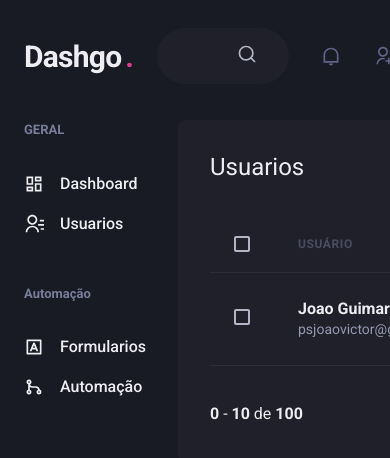
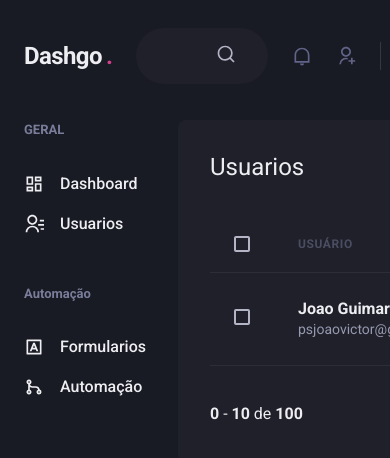
Before and after one commit to Joaopsguimaraes/dashgo-chakraui, a Next.js app: page /users in a window 390 px wide. Shown: the top 458 px of the page. Built offline with nearby package versions, Linux system fonts and the light colour scheme.

Commit message:
feat: :sparkles: starting responsive props in components

```diff
--- a/src/components/Header/Logo.tsx
+++ b/src/components/Header/Logo.tsx
@@ -4,7 +4,11 @@ import { Text } from '@chakra-ui/react';
 export function Logo() {
   return (
     <>
-      <Text fontSize="3xl" fontWeight="bold" letterSpacing="tight" w="64">
+      <Text
+        fontSize={['2xl', '3xl']}//responsive fontSize
+        fontWeight="bold"
+        letterSpacing="tight" w="64"
+      >
         Dashgo
         <Text as="span" ml="1" color="pink.500">
           .
--- a/src/components/Header/NotificationsNav.tsx
+++ b/src/components/Header/NotificationsNav.tsx
@@ -6,9 +6,9 @@ import { RiNotificationLine, RiUserAddLine } from 'react-icons/ri';
 export function NotificationsNave() {
   return (
     <HStack
-      spacing="8"
-      mx="8"
-      pr="8"
+      spacing={["6","8"]}
+      mx={["6","8"]}
+      pr={["6","8"]}
       py="1"
       color="gray.500"
       borderRightWidth={1}
```
